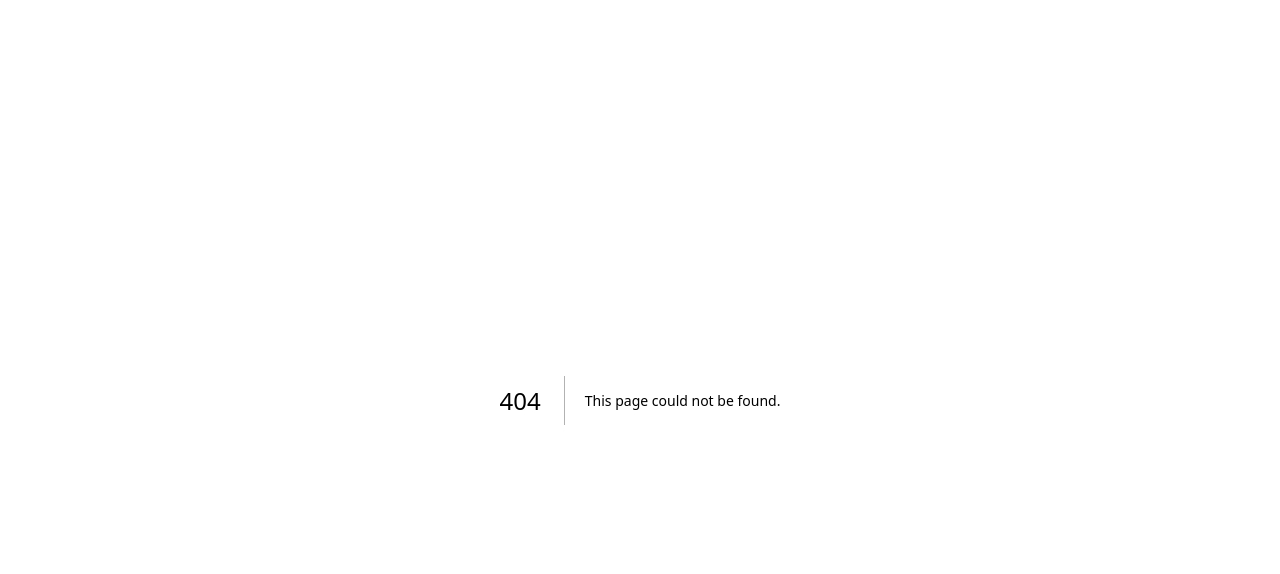
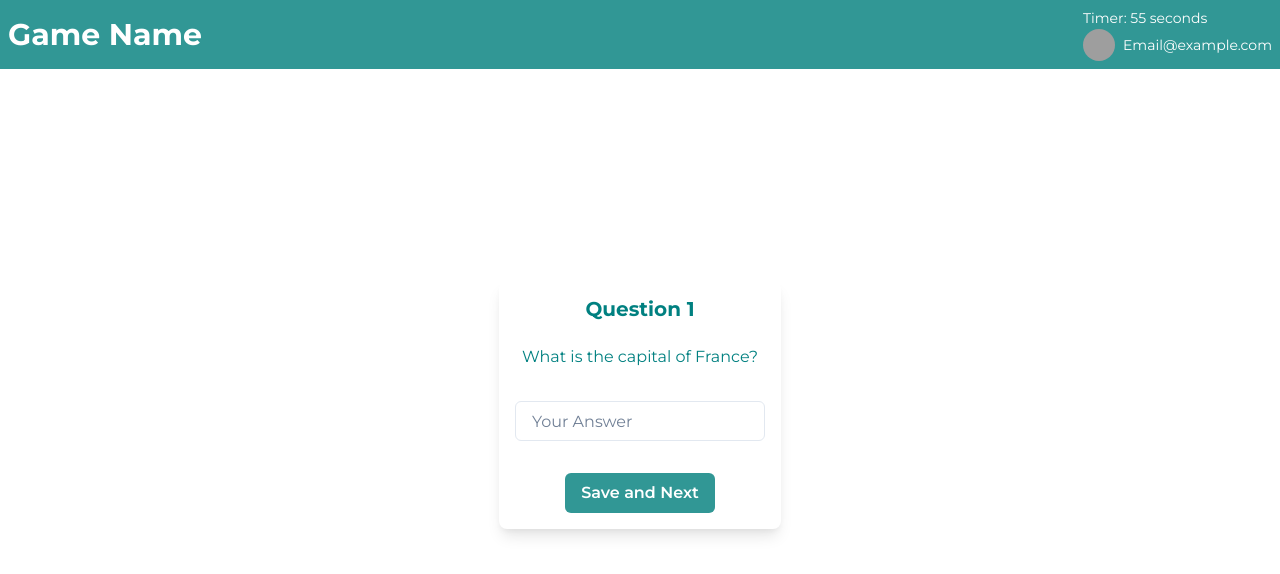
Before and after one commit to IEDCMEC/indiafoss-game, a Next.js app: page /game in a window 1280 px wide. Before the commit this address had no page. Shown: the top 574 px of the page. Built offline with nearby package versions, Linux system fonts and the light colour scheme; grey boxes are pictures that could not be loaded.

Commit message:
Basic Template UI Completed

```diff
--- a/src/pages/_app.js
+++ b/src/pages/_app.js
@@ -1,5 +1,16 @@
-import '@/styles/globals.css'
+import "@/styles/globals.css";
+import { ChakraProvider, extendTheme } from "@chakra-ui/react";
 
 export default function App({ Component, pageProps }) {
-  return <Component {...pageProps} />
+  const theme = extendTheme({
+    fonts: {
+      heading: "Montserrat",
+      body: "Montserrat",
+    },
+  });
+  return (
+    <ChakraProvider theme={theme}>
+      <Component {...pageProps} />
+    </ChakraProvider>
+  );
 }
--- /dev/null
+++ b/src/pages/game.js
@@ -0,0 +1,169 @@
+import React, { useState, useEffect } from "react";
+import {
+  Box,
+  Flex,
+  Heading,
+  Text,
+  Input,
+  Button,
+  Avatar,
+  Stack,
+} from "@chakra-ui/react";
+import { Image } from "@chakra-ui/react";
+import { useRouter } from "next/router";
+
+// Sample data
+const gameData = [
+  {
+    id: 1,
+    question: "What is the capital of France?",
+    answer: "Paris",
+  },
+  {
+    id: 2,
+    question: "Who wrote 'Romeo and Juliet'?",
+    image:
+      "https://www.zdnet.com/a/img/resize/ba1b1ab92085d777ab5e313b34c66a94b7aa1236/2023/06/05/79a43eb8-ce38-488c-8cc0-e04699aaca7f/bing.jpg?auto=webp&width=1280", // Image file name (adjust as needed)
+    answer: "William Shakespeare",
+  },
+  // Add more questions here
+];
+
+function GamePage() {
+  const router = useRouter();
+
+  const [currentQuestion, setCurrentQuestion] = useState(0);
+  const [userAnswer, setUserAnswer] = useState("");
+  const [isAnswered, setIsAnswered] = useState(false);
+  const [timer, setTimer] = useState(60); // Set the initial timer value (in seconds)
+  const [isTimerRunning, setIsTimerRunning] = useState(true);
+
+  useEffect(() => {
+    if (isTimerRunning && timer > 0) {
+      const interval = setInterval(() => {
+        setTimer((prevTimer) => prevTimer - 1);
+      }, 1000);
+
+      return () => {
+        clearInterval(interval);
+      };
+    }
+  }, [isTimerRunning, timer]);
+
+  const handleAnswerSubmit = () => {
+    // Check if the user's answer is correct
+    const correctAnswer = gameData[currentQuestion].answer;
+    const isCorrect = userAnswer.toLowerCase() === correctAnswer.toLowerCase();
+
+    // Handle correct or incorrect answer logic here
+
+    // Move to the next question
+    if (currentQuestion < gameData.length - 1) {
+      setCurrentQuestion(currentQuestion + 1);
+      setUserAnswer("");
+      setIsAnswered(false);
+    } else {
+      router.replace("/complete");
+      // End of the game logic
+      // You can navigate to a different page or show a game over message
+    }
+  };
+
+  const handleNextQuestion = () => {
+    // Move to the next question
+    if (currentQuestion < gameData.length - 1) {
+      setCurrentQuestion(currentQuestion + 1);
+      setUserAnswer("");
+      setIsAnswered(false);
+    } else {
+      // End of the game logic
+      // You can navigate to a different page or show a game over message
+    }
+  };
+
+  const currentGameData = gameData[currentQuestion];
+
+  return (
+    <>
+      <Flex
+        justify="space-between"
+        alignItems="center"
+        bg="teal.500"
+        color="white"
+        p={2}
+        position="sticky"
+        top="0"
+        zIndex="999"
+      >
+        <Box>
+          <Heading as="h1" size="lg">
+            Game Name
+          </Heading>
+        </Box>
+        <Box>
+          <Text fontSize="sm">Timer: {timer} seconds</Text>
+          <Flex alignItems="center">
+            <Avatar size="sm" name="Player Name" src="/avatar.jpg" mr={2} />
+            <Text fontSize="sm">Email@example.com</Text>
+          </Flex>
+        </Box>
+      </Flex>
+
+      <Box
+        display="flex"
+        flexDirection="column"
+        alignItems="center"
+        justifyContent="center"
+        height="80vh"
+        color="teal"
+      >
+        <Stack
+          spacing={4}
+          align="center" // Center-align the content
+          p={4}
+          mx="auto"
+          mt={8}
+          bg="white"
+          boxShadow="lg" // Add a box shadow
+          borderRadius="lg" // Add rounded corners
+        >
+          <Heading as="h2" size="md">
+            Question {currentQuestion + 1}
+          </Heading>
+          <Text mt={2}>{currentGameData.question}</Text>
+
+          {currentGameData.image && (
+            <Image
+              src={currentGameData.image}
+              alt="Question"
+              mt={4}
+              w="300px" // Specify the width of the image
+            />
+          )}
+
+          <Input
+            mt={4}
+            w="250px" // Specify the width of the input
+            placeholder="Your Answer"
+            value={userAnswer}
+            onChange={(e) => setUserAnswer(e.target.value)}
+            isDisabled={isAnswered}
+          />
+
+          <Flex justify="center">
+            <Button
+              mt={4}
+              colorScheme="teal"
+              onClick={handleAnswerSubmit}
+              isDisabled={isAnswered}
+            >
+              Save and Next
+            </Button>
+          </Flex>
+        </Stack>
+      </Box>
+    </>
+  );
+}
+
+export default GamePage;
--- a/src/styles/globals.css
+++ b/src/styles/globals.css
@@ -1,107 +1,11 @@
-:root {
-  --max-width: 1100px;
-  --border-radius: 12px;
-  --font-mono: ui-monospace, Menlo, Monaco, 'Cascadia Mono', 'Segoe UI Mono',
-    'Roboto Mono', 'Oxygen Mono', 'Ubuntu Monospace', 'Source Code Pro',
-    'Fira Mono', 'Droid Sans Mono', 'Courier New', monospace;
-
-  --foreground-rgb: 0, 0, 0;
-  --background-start-rgb: 214, 219, 220;
-  --background-end-rgb: 255, 255, 255;
-
-  --primary-glow: conic-gradient(
-    from 180deg at 50% 50%,
-    #16abff33 0deg,
-    #0885ff33 55deg,
-    #54d6ff33 120deg,
-    #0071ff33 160deg,
-    transparent 360deg
-  );
-  --secondary-glow: radial-gradient(
-    rgba(255, 255, 255, 1),
-    rgba(255, 255, 255, 0)
-  );
-
-  --tile-start-rgb: 239, 245, 249;
-  --tile-end-rgb: 228, 232, 233;
-  --tile-border: conic-gradient(
-    #00000080,
-    #00000040,
-    #00000030,
-    #00000020,
-    #00000010,
-    #00000010,
-    #00000080
-  );
-
-  --callout-rgb: 238, 240, 241;
-  --callout-border-rgb: 172, 175, 176;
-  --card-rgb: 180, 185, 188;
-  --card-border-rgb: 131, 134, 135;
-}
-
-@media (prefers-color-scheme: dark) {
-  :root {
-    --foreground-rgb: 255, 255, 255;
-    --background-start-rgb: 0, 0, 0;
-    --background-end-rgb: 0, 0, 0;
-
-    --primary-glow: radial-gradient(rgba(1, 65, 255, 0.4), rgba(1, 65, 255, 0));
-    --secondary-glow: linear-gradient(
-      to bottom right,
-      rgba(1, 65, 255, 0),
-      rgba(1, 65, 255, 0),
-      rgba(1, 65, 255, 0.3)
-    );
-
-    --tile-start-rgb: 2, 13, 46;
-    --tile-end-rgb: 2, 5, 19;
-    --tile-border: conic-gradient(
-      #ffffff80,
-      #ffffff40,
-      #ffffff30,
-      #ffffff20,
-      #ffffff10,
-      #ffffff10,
-      #ffffff80
-    );
-
-    --callout-rgb: 20, 20, 20;
-    --callout-border-rgb: 108, 108, 108;
-    --card-rgb: 100, 100, 100;
-    --card-border-rgb: 200, 200, 200;
-  }
-}
+@import url("https://fonts.googleapis.com/css2?family=Montserrat:ital,wght@0,100;0,200;0,300;0,400;0,500;0,600;0,700;0,800;0,900;1,100;1,200;1,300;1,400;1,500;1,600;1,700;1,800;1,900&display=swap");
 
 * {
+  margin: 0;
+  padding: 0;
   box-sizing: border-box;
-  padding: 0;
-  margin: 0;
-}
-
-html,
-body {
-  max-width: 100vw;
-  overflow-x: hidden;
 }
 
 body {
-  color: rgb(var(--foreground-rgb));
-  background: linear-gradient(
-      to bottom,
-      transparent,
-      rgb(var(--background-end-rgb))
-    )
-    rgb(var(--background-start-rgb));
+  font-family: "Montserrat";
 }
-
-a {
-  color: inherit;
-  text-decoration: none;
-}
-
-@media (prefers-color-scheme: dark) {
-  html {
-    color-scheme: dark;
-  }
-}
```
Also changed, not shown: package.json (+7 -2 lines), src/pages/complete.js (added, +51 -0 lines), src/pages/index.js (+141 -107 lines), 1 other file (tests, documents, lock files or other folders).
